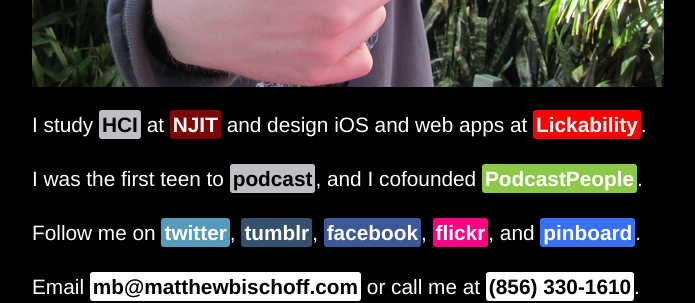
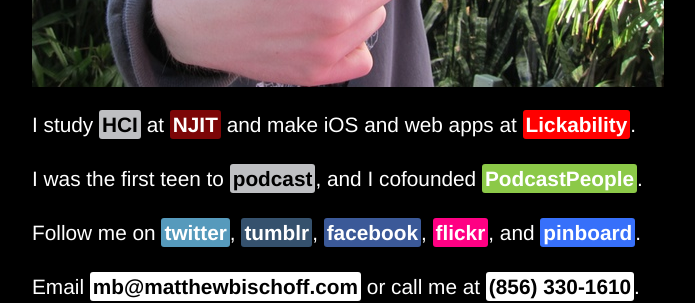
Before and after one commit to mbbischoff/website, a Jekyll site: the page index.html, which Jekyll copies as it is, in a window 1280 px wide. Shown: the part 507-810 px from the top of the page, without its empty margins (292-987 px from the left). Built offline with Jekyll 4.4.1, drawn with Linux system fonts in a browser that asks for light colours.

Commit message:
try again

```diff
--- a/index.html
+++ b/index.html
@@ -43,7 +43,7 @@
 				<img width="632" height="474" alt="Matthew Bischoff" title="Matthew Bischoff" src="avatar.jpeg" />
 			</div>
 
-			<p>I study <a class="wikipedia" href="http://en.wikipedia.org/wiki/Human-computer_interaction">HCI</a> at <a class="njit" href="http://njit.edu/">NJIT</a> and design iOS and web apps at <a class="lickability" href="http://lickability.net">Lickability</a>.</p>
+			<p>I study <a class="wikipedia" href="http://en.wikipedia.org/wiki/Human-computer_interaction">HCI</a> at <a class="njit" href="http://njit.edu/">NJIT</a> and make iOS and web apps at <a class="lickability" href="http://lickability.net">Lickability</a>.</p>
 
 			<p>I was the first teen to  <a class="wikipedia" href="http://en.wikipedia.org/wiki/Podcast">podcast</a>, and I cofounded  <a class="podcastpeople" href="http://podcastpeople.com">PodcastPeople</a>.</p>
 
```
